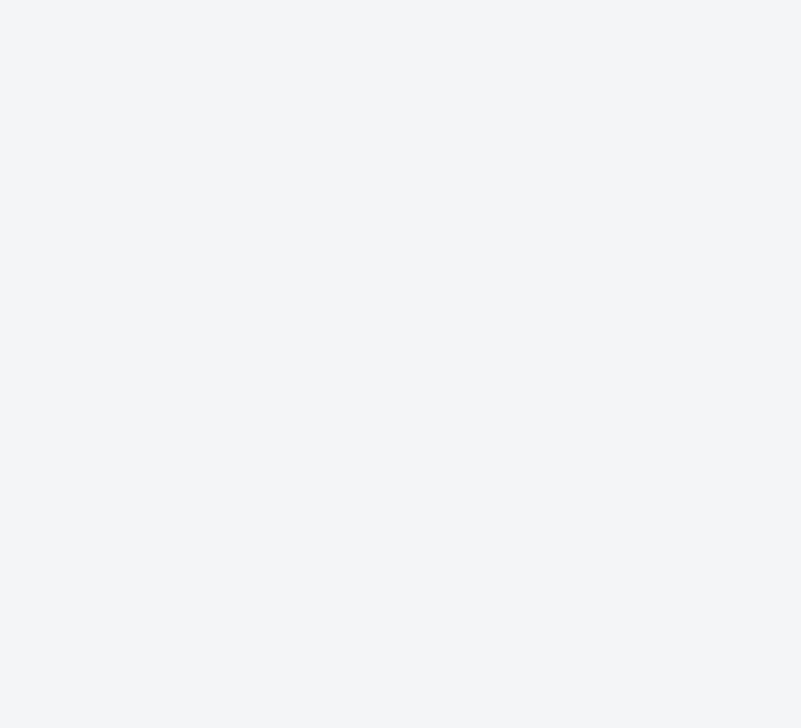
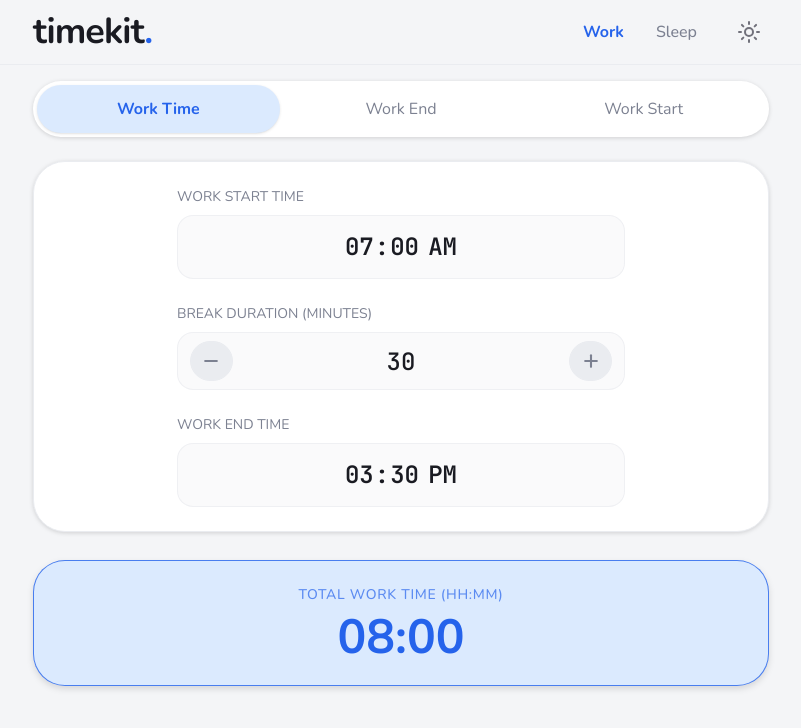
Before and after one commit to SclRlLiX/timekit, a SvelteKit app: page / in a window 1280 px wide. Before the commit this address had no page. Shown: the top 728 px of the page, without its empty margins (239-1040 px from the left). Built offline with nearby package versions, Linux system fonts and the light colour scheme.

Commit message:
refactor: restructure layout and routing for work and sleep sections to all be displayed on a single page

```diff
--- /dev/null
+++ b/src/lib/activeSection.ts
@@ -0,0 +1,2 @@
+import { writable } from 'svelte/store';
+export const activeSection = writable<'work' | 'sleep'>('work');
--- a/src/routes/+layout.svelte
+++ b/src/routes/+layout.svelte
@@ -2,13 +2,9 @@
 	import './layout.css';
 	import favicon from '$lib/assets/favicon.png';
 	import { onMount } from 'svelte';
-	import { resolve } from '$app/paths';
-	import { page } from '$app/state';
 	import { scale } from 'svelte/transition';
+	import {activeSection} from '$lib/activeSection'
 
-	const resolvedHomePath = resolve('/');
-	const resolvedWorkPath = resolve('/work');
-	const resolvedSleepPath = resolve('/sleep');
 
 	let { children } = $props();
 
@@ -42,28 +38,28 @@
 		class="sticky top-0 z-50 w-full border-b border-(--color-surface-raised) bg-(--color-main-bg) backdrop-blur-md"
 	>
 		<div class="mx-auto flex h-16 w-full max-w-3xl items-center justify-between px-4">
-			<a href={resolvedHomePath} class="text-4xl font-bold tracking-tight text-(--color-main-text)">
+			<button onclick={() => activeSection.set('work')} class="text-4xl font-bold tracking-tight text-(--color-main-text)">
 				timekit<span class="text-(--color-accent)">.</span>
-			</a>
+			</button>
 
 			<div class="flex items-center gap-8">
-				<a
-					href={resolvedWorkPath}
-					class="text-md transition-colors {page.url.pathname === resolvedWorkPath
+				<button
+					onclick={() => activeSection.set('work')}
+					class="text-md transition-colors {$activeSection === 'work'
 						? 'font-bold text-(--color-accent)'
 						: 'font-medium text-(--color-muted) hover:text-(--color-accent-hover)'}"
 				>
 					Work
-				</a>
+			</button>
 
-				<a
-					href={resolvedSleepPath}
-					class="text-md transition-colors {page.url.pathname === resolvedSleepPath
+				<button
+					onclick={() => activeSection.set('sleep')}
+					class="text-md transition-colors {$activeSection === 'sleep'
 						? 'font-bold text-(--color-accent)'
 						: 'font-medium text-(--color-muted) hover:text-(--color-accent-hover)'}"
 				>
 					Sleep
-				</a>
+		</button>
 				<button
 					onclick={toggleTheme}
 					class="relative flex h-10 w-10 items-center justify-center rounded-lg text-zinc-500 transition-colors hover:bg-zinc-100 dark:hover:bg-zinc-800"
--- a/src/routes/+page.js
+++ /dev/null
@@ -1,6 +0,0 @@
-import { redirect } from '@sveltejs/kit';
-import { resolve } from '$app/paths';
-
-export function load() {
-    redirect(307, resolve('/work'));
-}
--- a/src/routes/+page.svelte
+++ b/src/routes/+page.svelte
@@ -1,2 +1,11 @@
-<h1>Welcome to SvelteKit</h1>
-<p>Visit <a href="https://svelte.dev/docs/kit">svelte.dev/docs/kit</a> to read the documentation</p>
+<script lang="ts">
+	import { activeSection } from '$lib/activeSection';
+    import WorkPage from '$lib/components/Pages/WorkPage.svelte'
+    import SleepPage from '$lib/components/Pages/SleepPage.svelte';
+</script>
+
+{#if $activeSection === 'work'}
+	<WorkPage/>
+{:else}
+	<SleepPage/>
+{/if}
```
Also changed, not shown: src/lib/components/Pages/SleepPage.svelte (renamed from src/routes/sleep/+page.svelte), src/lib/components/Pages/WorkPage.svelte (renamed from src/routes/work/+page.svelte).
